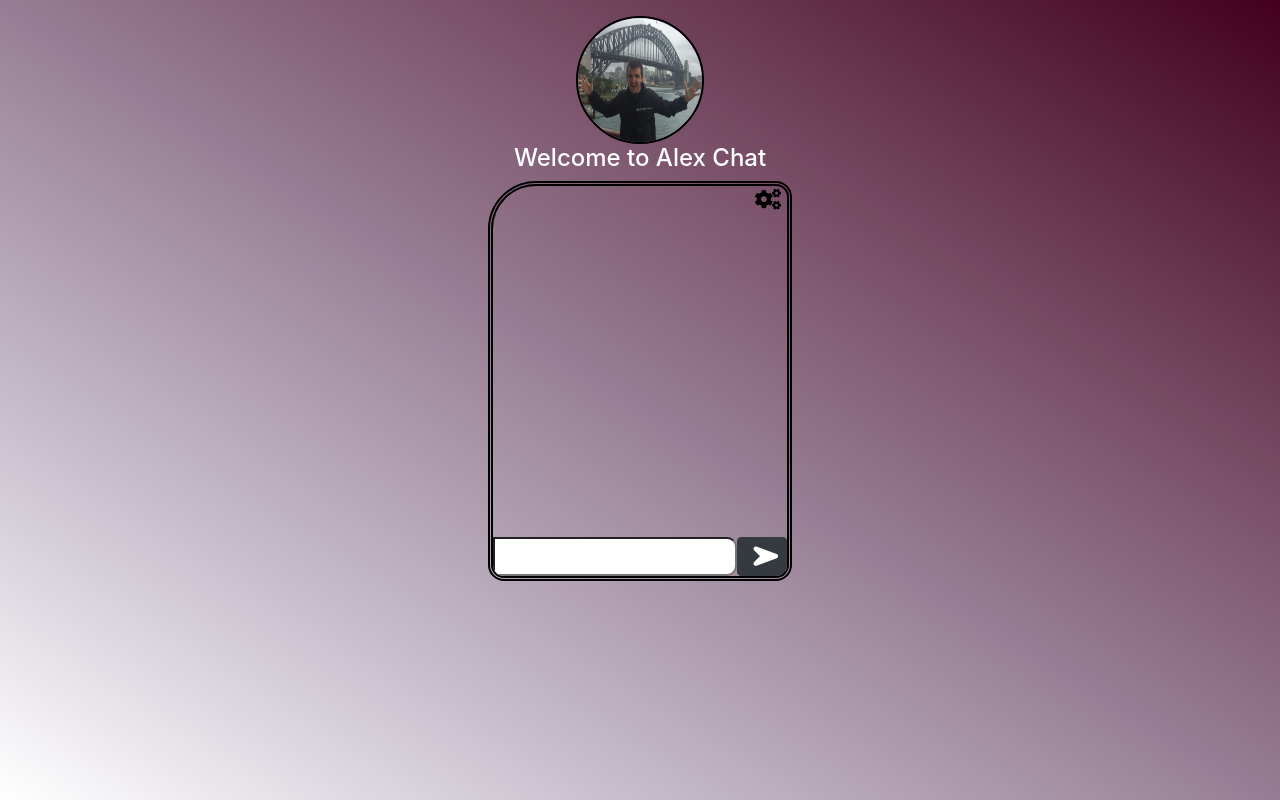
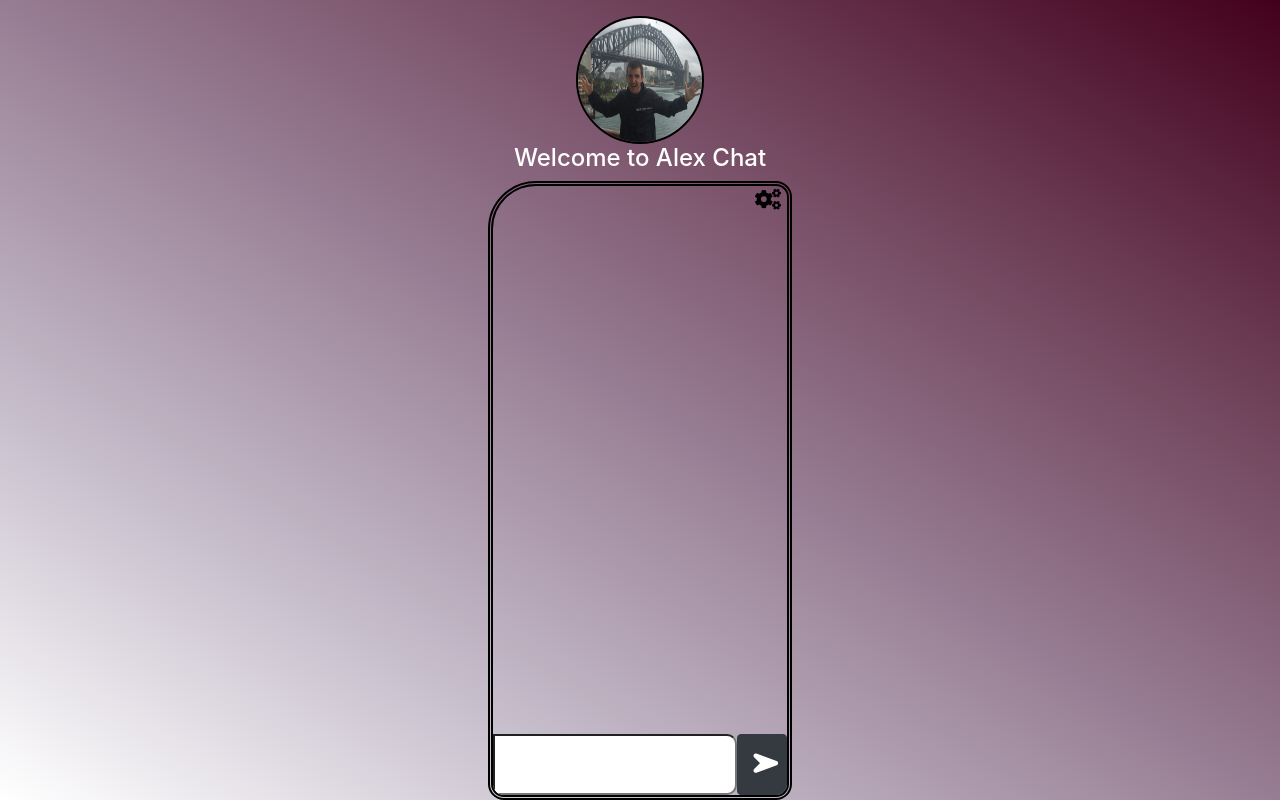
Before and after one commit to Thanxs/Thanxs.github.io, a plain HTML site: page alexChat/index.html in a window 1280 px wide. Drawn offline with Linux system fonts and the light colour scheme.

Commit message:
some changes to Alex Chat

```diff
--- a/alexChat/css/style.css
+++ b/alexChat/css/style.css
@@ -7,6 +7,8 @@ body {
     padding-top: 1rem;
     width: 19rem;
     margin: 0 auto;
+    display: flex;
+    flex-direction: column;
 }
 
 .chat__avatar {
@@ -33,7 +35,7 @@ body {
     position: relative;
     width: 19rem;
     margin: 0 auto;
-    height: 25rem;
+    flex-grow: 1;
     border: 5px double #000000;
     border-radius: 3rem 1rem 1rem;
     display: flex;
```
